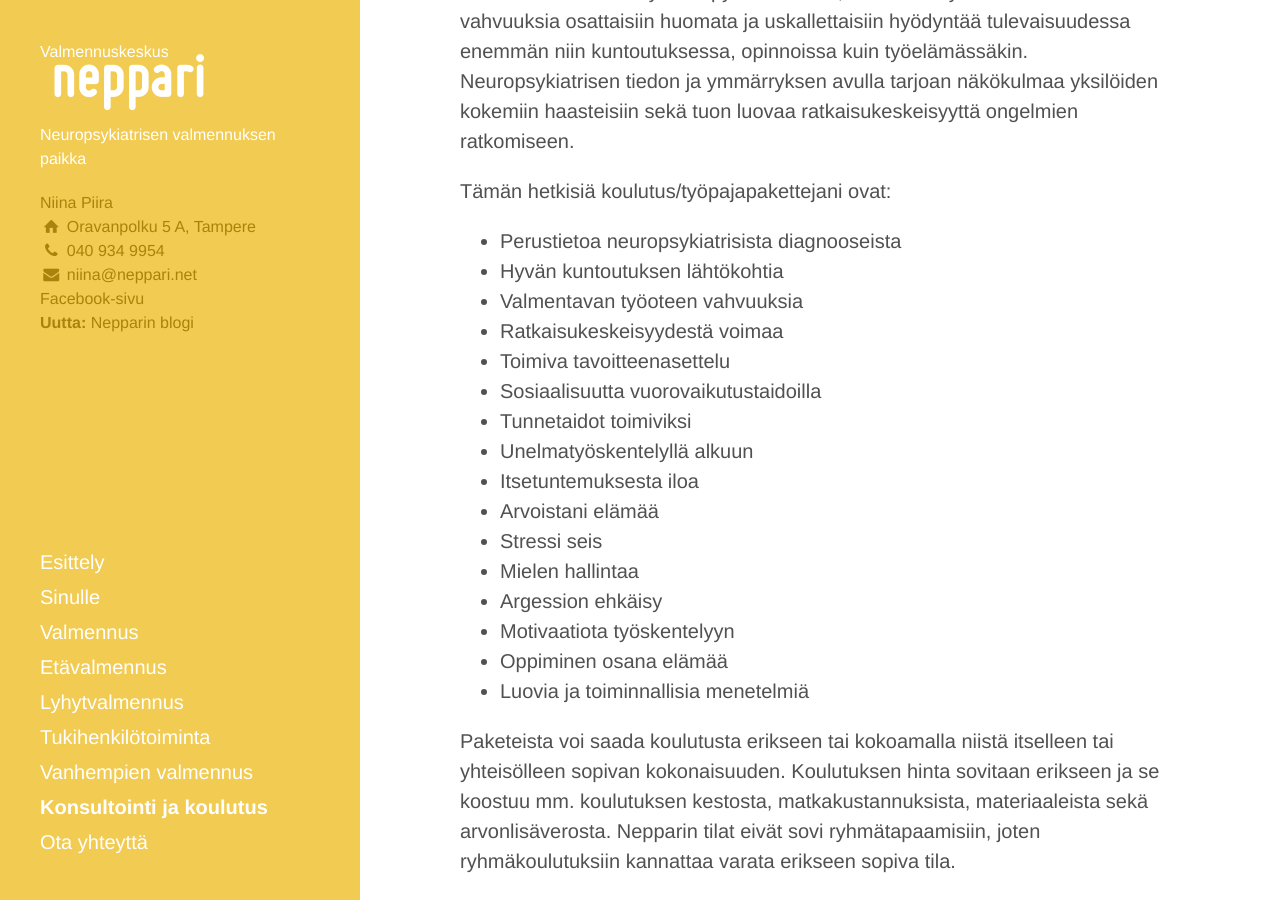
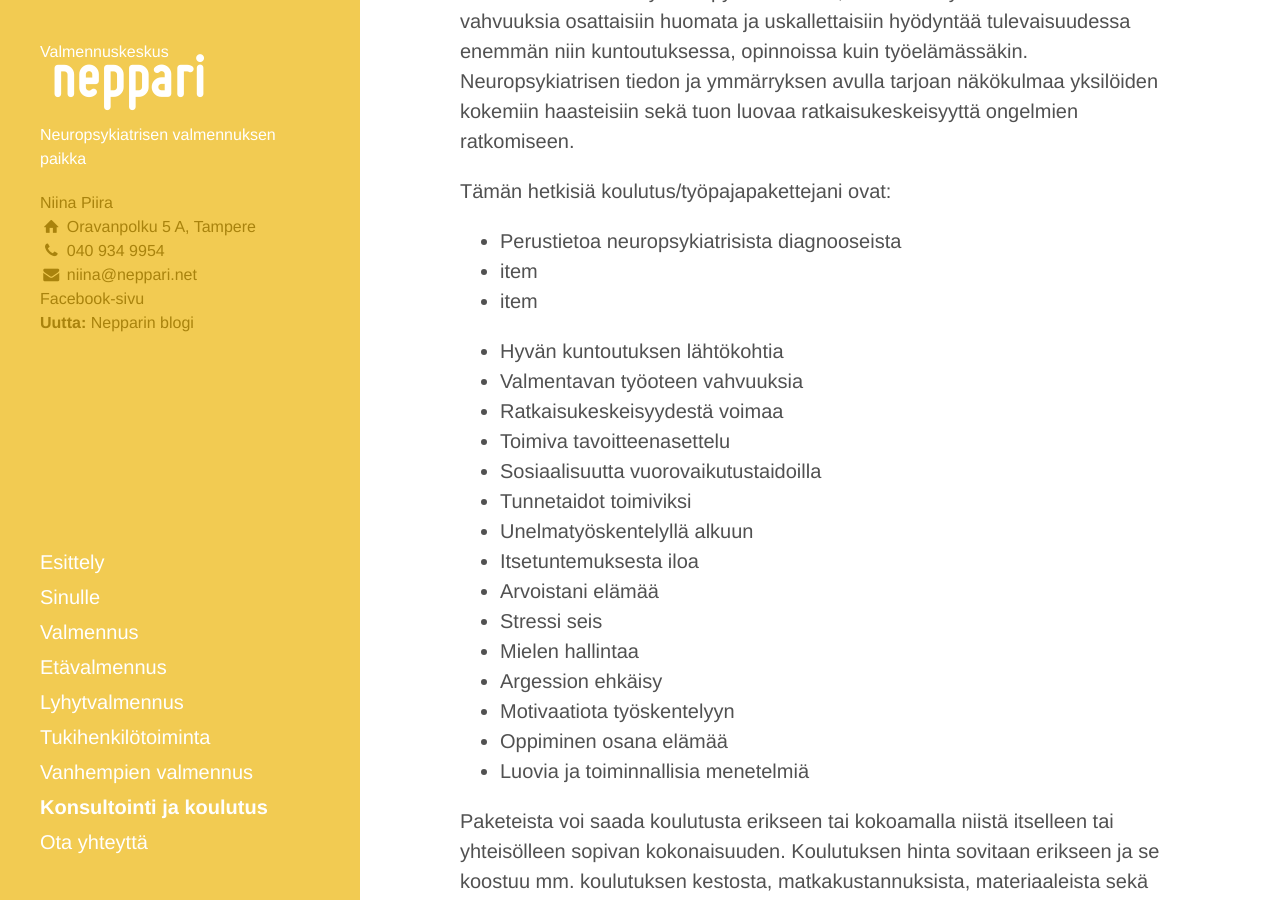
Before and after one commit to niinapiira/neppari.net, a Jekyll site: the page built from konsultointi-ja-koulutus.md, in a window 1280 px wide and 900 px high, scrolled down 698 px. Built offline with Jekyll 4.4.1, drawn with Linux system fonts in a browser that asks for light colours; Markdown is read by kramdown in place of the engine named in the settings.

Commit message:
Updated konsultointi-ja-koulutus.md

```diff
--- a/konsultointi-ja-koulutus.md
+++ b/konsultointi-ja-koulutus.md
@@ -18,6 +18,7 @@ polaroid: ""
 
 
 
+
 Nepparin valmentajan osaamista voi nyt tilata myös konsultointiin, koulutukseen, työpajaan tai luennointiin. Valmentajan tietotaitoa voi hyödyntää niin omassa työssään, työyhteisössä, erilaisissa tapahtumissa, osana koulutuskokonaisuuksia tai yksittäisten asiakaskeissien kohdalla.
 
 **Konsultoinnin** kautta haluan edistää neuropsykiatristen henkilöiden hyvinvointia auttamalla heidän ympärillä toimivia ihmisiä kohtaamaan ja tukemaan heitä yksilöllisesti neuropsykiatrisen ymmärryksen ja ratkaisukeskeisyyden kautta.
@@ -26,7 +27,11 @@ Nepparin valmentajan osaamista voi nyt tilata myös konsultointiin, koulutukseen
 Neuropsykiatrisen tiedon ja ymmärryksen avulla tarjoan näkökulmaa yksilöiden kokemiin haasteisiin sekä tuon luovaa ratkaisukeskeisyyttä ongelmien ratkomiseen.
 
 Tämän hetkisiä koulutus/työpajapakettejani ovat:
-* Perustietoa neuropsykiatrisista diagnooseista
+-  Perustietoa neuropsykiatrisista diagnooseista
+- item
+- item
+
+
 * Hyvän kuntoutuksen lähtökohtia
 * Valmentavan työoteen vahvuuksia
 * Ratkaisukeskeisyydestä voimaa
```
